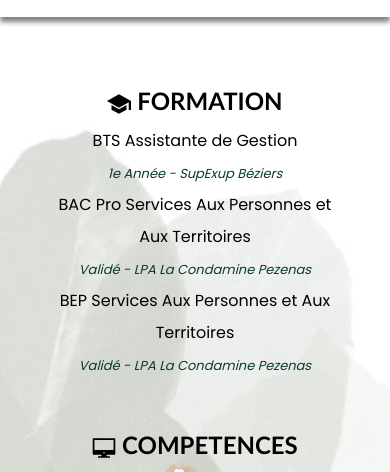
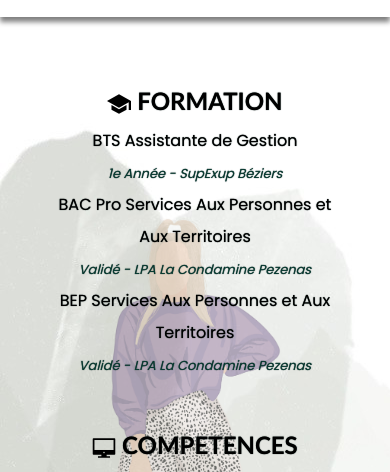
Before and after one commit to JustineRgs/Portfolio, a plain HTML site: page Pages/compétences.html in a window 390 px wide. Shown: the part 93-565 px from the top of the page. Drawn offline with nearby package versions, Linux system fonts and the light colour scheme; a web font is replaced by a local one.

Commit message:
last of last

```diff
--- a/Assets/compétences.css
+++ b/Assets/compétences.css
@@ -85,6 +85,7 @@
     .Card {
         display: block;
         margin: 0 auto;
+        position: relative;
     }
 
     .Card-Container {
@@ -103,15 +104,40 @@
 
     .Card-Img {
         position: absolute;
-        left: 50%;
+        top: 40%;
         right: 50%;
-        transform: translate(-50%, -50%);
+        transform: translate(50%, -50%);
         z-index: -1;
         object-fit: contain;
         width: 35%;
+        opacity: 0.5;
     }
 
     .Card-Description--Secondary {
         justify-content: space-around;
+        flex-wrap: wrap;
+    }
+
+    .Card-Title {
+        text-shadow: 0px 0px 1px #132824;
+    }
+
+    .Card-Subtitle {
+        text-shadow: 0px 0px 1px #132824;
+    }
+
+    .Card-Description {
+        text-shadow: 0px 0px 1px #132824;
+    }
+
+    .Card-Text {
+        text-shadow: 0px 0px 1px #132824;
     }
 }
+
+@media (max-width: 600px) {
+    .Card-Img {
+        top: 30%;
+        width: 50%;
+    }
+}
```
